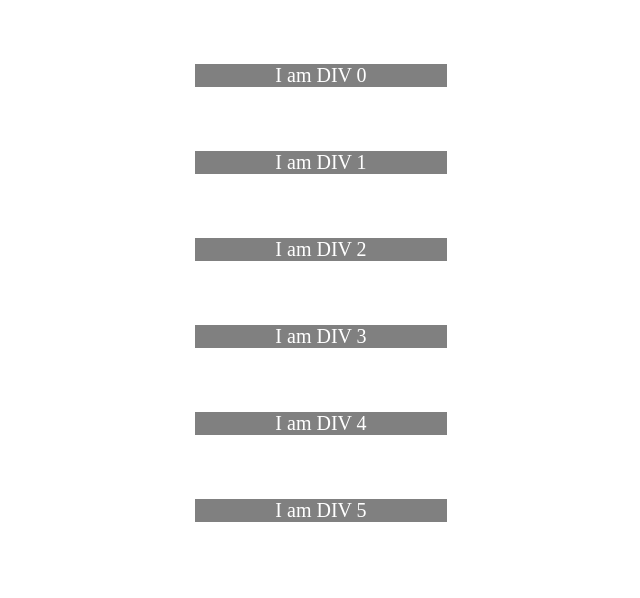
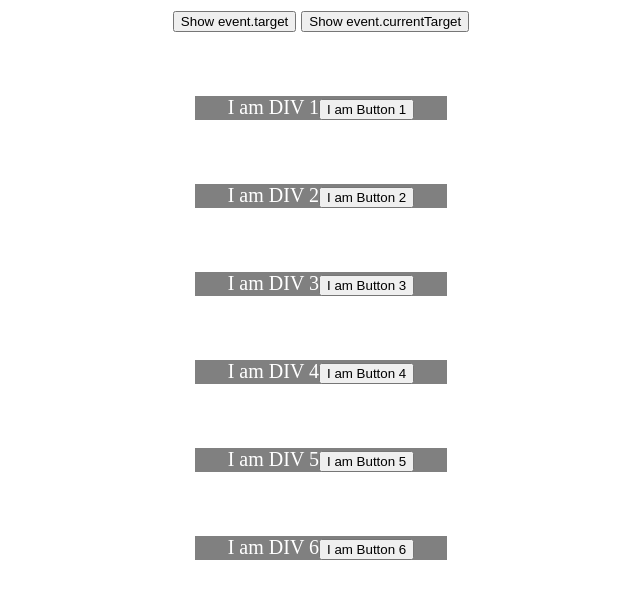
Before and after one commit to DominicSerranoC14/17workspace, a plain HTML site: page spa/eventListeners/index.html in a window 1280 px wide. Shown: the whole page, without its empty margins (319-959 px from the left). Drawn offline with Linux system fonts and the light colour scheme.

Commit message:
Added buttons to div for e.target listening

```diff
--- a/spa/eventListeners/events.js
+++ b/spa/eventListeners/events.js
@@ -0,0 +1,5 @@
+var body = document.body;
+
+body.addEventListener('click', function (e) {
+  console.log("Test e.target", e.target);
+});
--- a/spa/eventListeners/index.html
+++ b/spa/eventListeners/index.html
@@ -7,8 +7,12 @@
 
 <body>
 
+  <input type="button" name="" value="Show event.target">
+  <input type="button" name="" value="Show event.currentTarget">
+
   <div id="output-div"></div>
 
   <script src="loadPage.js"></script>
+  <script src="events.js"></script>
 </body>
 </html>
--- a/spa/eventListeners/loadPage.js
+++ b/spa/eventListeners/loadPage.js
@@ -9,14 +9,18 @@ var elements = [
   `div`
 ];
 
-function createElement(elArray) {
+function populateDOM(elArray) {
   var div;
+  var button;
   for (var i = 0; i < elements.length; i++) {
-    div = document.createElement(elArray[i]);
-    div.innerText = `I am DIV ${i}`;
+    button = document.createElement('button');
+    button.innerText = `I am Button ${i +1}`;
+    div = document.createElement('div');
+    div.innerText = `I am DIV ${i + 1}`;
     div.setAttribute('class', 'div');
+    div.appendChild(button);
     outputDiv.appendChild(div);
   };
 };
 
-createElement(elements);
+populateDOM(elements);
```
